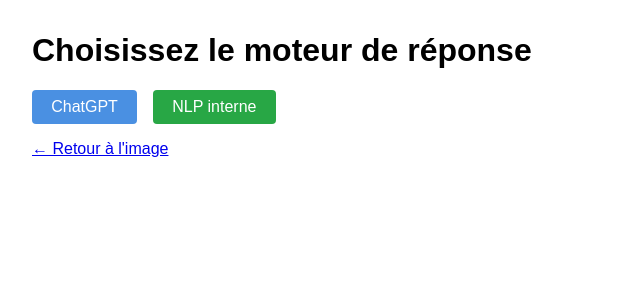
After one commit to ZIADEA/SmartWebScraper-CV, a Flask app: page /user/question_choice/1 in a window 1280 px wide. The commit adds this page. Shown: the top 300 px of the page, without its empty margins (0-640 px from the left). Run offline with Flask 3, Linux system fonts and the light colour scheme.

Commit message:
Add question choice and ChatGPT routes

```diff
--- a/LocalApp/SMARTWEBSCRAPPER-CV/app/routes.py
+++ b/LocalApp/SMARTWEBSCRAPPER-CV/app/routes.py
@@ -20,6 +20,7 @@
 from flask import Flask, request, jsonify, url_for, redirect, flash
 from flask import send_file, abort
 from app.utils.nlp_module import CompleteOCRQASystem  # chemin adapté
+import openai
 
 #NLP
 nlp_system = CompleteOCRQASystem(language='french', ocr_lang='fr')
@@ -336,8 +337,8 @@
 
     return render_template("user_capture.html")
 
-@app.route("/user/question/<capture_id>", methods=["GET", "POST"])
-def user_question(capture_id):
+@app.route("/user/question_nlp/<capture_id>", methods=["GET", "POST"])
+def user_question_nlp(capture_id):
     image_path = os.path.join(app.config["ORIGINALS_FOLDER"], f"{capture_id}.png")
 
     capture_info = find_capture_by_id(capture_id)
@@ -363,6 +364,43 @@
             answer = nlp_system.ask_question(question)
 
     return render_template("user_question.html", capture_id=capture_id, question=question, answer=answer)
+
+
+@app.route("/user/question_chatgpt/<capture_id>", methods=["GET", "POST"])
+def user_question_chatgpt(capture_id):
+    image_filename = f"{capture_id}.png"
+    absolute_image_path = os.path.join(app.config["ORIGINALS_FOLDER"], image_filename)
+
+    nlp_system.process_image(absolute_image_path, use_layout=True)
+    context_text = " ".join(nlp_system.qa_system.sentences)
+
+    answer = None
+    question = None
+
+    if request.method == "POST":
+        question = request.form.get("question", "").strip()
+        if question:
+            api_key = os.getenv("OPENAI_API_KEY")
+            if not api_key:
+                answer = "Clé API OpenAI manquante"
+            else:
+                try:
+                    client = openai.OpenAI(api_key=api_key)
+                    prompt = f"{context_text}\n\nQuestion: {question}\nRéponds en français :"
+                    response = client.chat.completions.create(
+                        model="gpt-3.5-turbo",
+                        messages=[{"role": "user", "content": prompt}]
+                    )
+                    answer = response.choices[0].message.content.strip()
+                except Exception as e:
+                    answer = f"Erreur OpenAI : {e}"
+
+    return render_template("user_question.html", capture_id=capture_id, question=question, answer=answer)
+
+
+@app.route("/user/question_choice/<capture_id>")
+def user_question_choice(capture_id):
+    return render_template("user_question_choice.html", capture_id=capture_id)
 
 
 
--- a/LocalApp/SMARTWEBSCRAPPER-CV/app/templates/user_display_capture.html
+++ b/LocalApp/SMARTWEBSCRAPPER-CV/app/templates/user_display_capture.html
@@ -44,7 +44,7 @@
 
         <div class="options">
             <!-- TODO: Link to actual question page (1.1.2.1) -->
-          <a href="{{ url_for('user_question', capture_id=capture_info.capture_id) }}" class="btn-question">Poser une question</a>
+          <a href="{{ url_for('user_question_choice', capture_id=capture_info.capture_id) }}" class="btn-question">Poser une question</a>
             <!-- Link to save/modify options (1.1.2.2) -->
             <a href="{{ url_for("user_save_options", capture_id=capture_info.capture_id) }}" class="btn-save">Sauvegarder / Modifier</a>
         </div>
--- /dev/null
+++ b/LocalApp/SMARTWEBSCRAPPER-CV/app/templates/user_question_choice.html
@@ -0,0 +1,22 @@
+<!DOCTYPE html>
+<html lang="fr">
+<head>
+    <meta charset="UTF-8">
+    <title>Choix du système de question</title>
+    <style>
+        body { font-family: sans-serif; margin: 2em; }
+        .options { display: flex; gap: 1em; }
+        .options a { padding: 0.5em 1.2em; text-decoration: none; border-radius: 4px; }
+        .btn-chatgpt { background-color: #4a90e2; color: white; }
+        .btn-nlp { background-color: #28a745; color: white; }
+    </style>
+</head>
+<body>
+    <h1>Choisissez le moteur de réponse</h1>
+    <div class="options">
+        <a href="{{ url_for('user_question_chatgpt', capture_id=capture_id) }}" class="btn-chatgpt">ChatGPT</a>
+        <a href="{{ url_for('user_question_nlp', capture_id=capture_id) }}" class="btn-nlp">NLP interne</a>
+    </div>
+    <p><a href="{{ url_for('user_display_capture', filename=capture_id) }}">← Retour à l'image</a></p>
+</body>
+</html>
```
